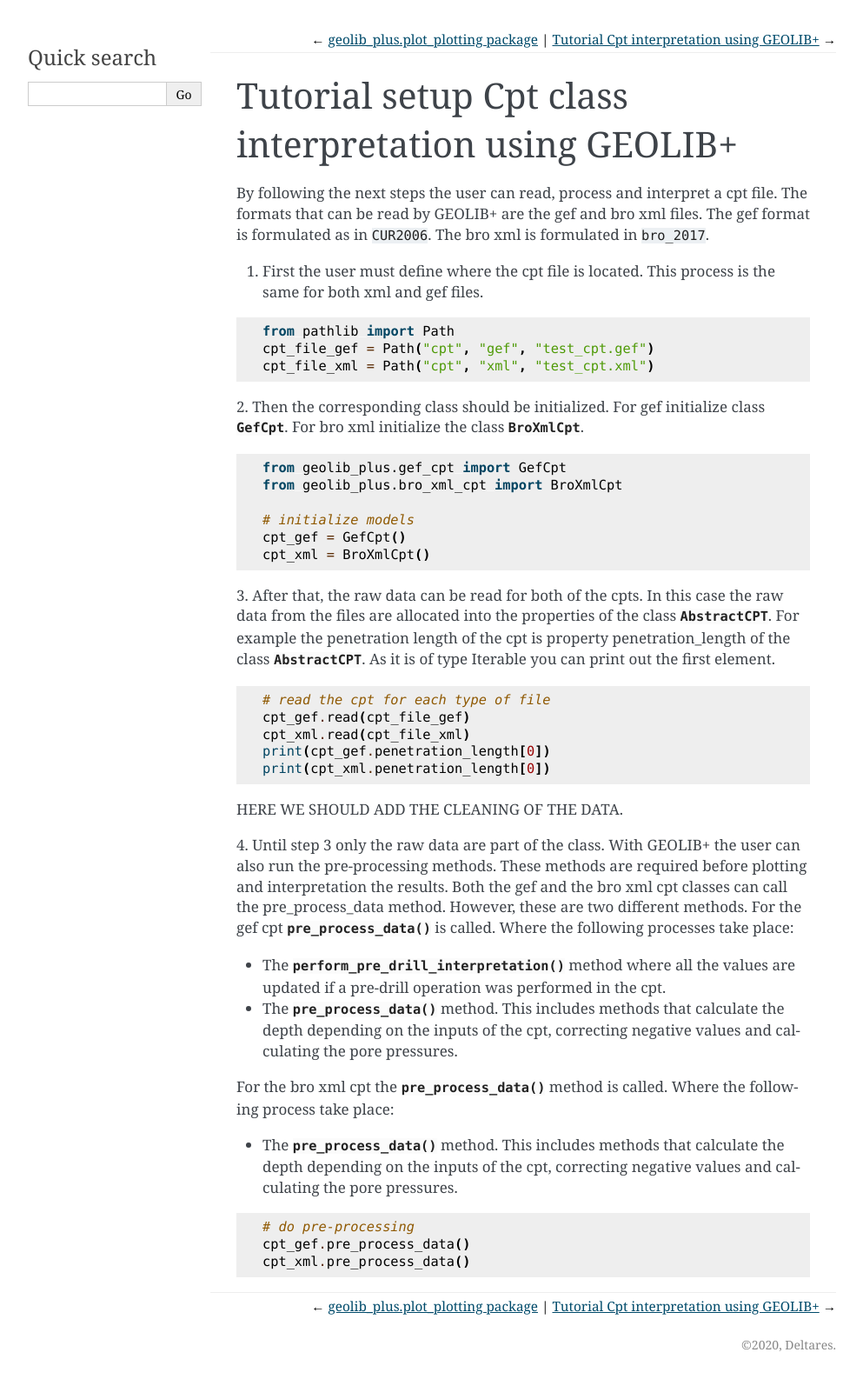
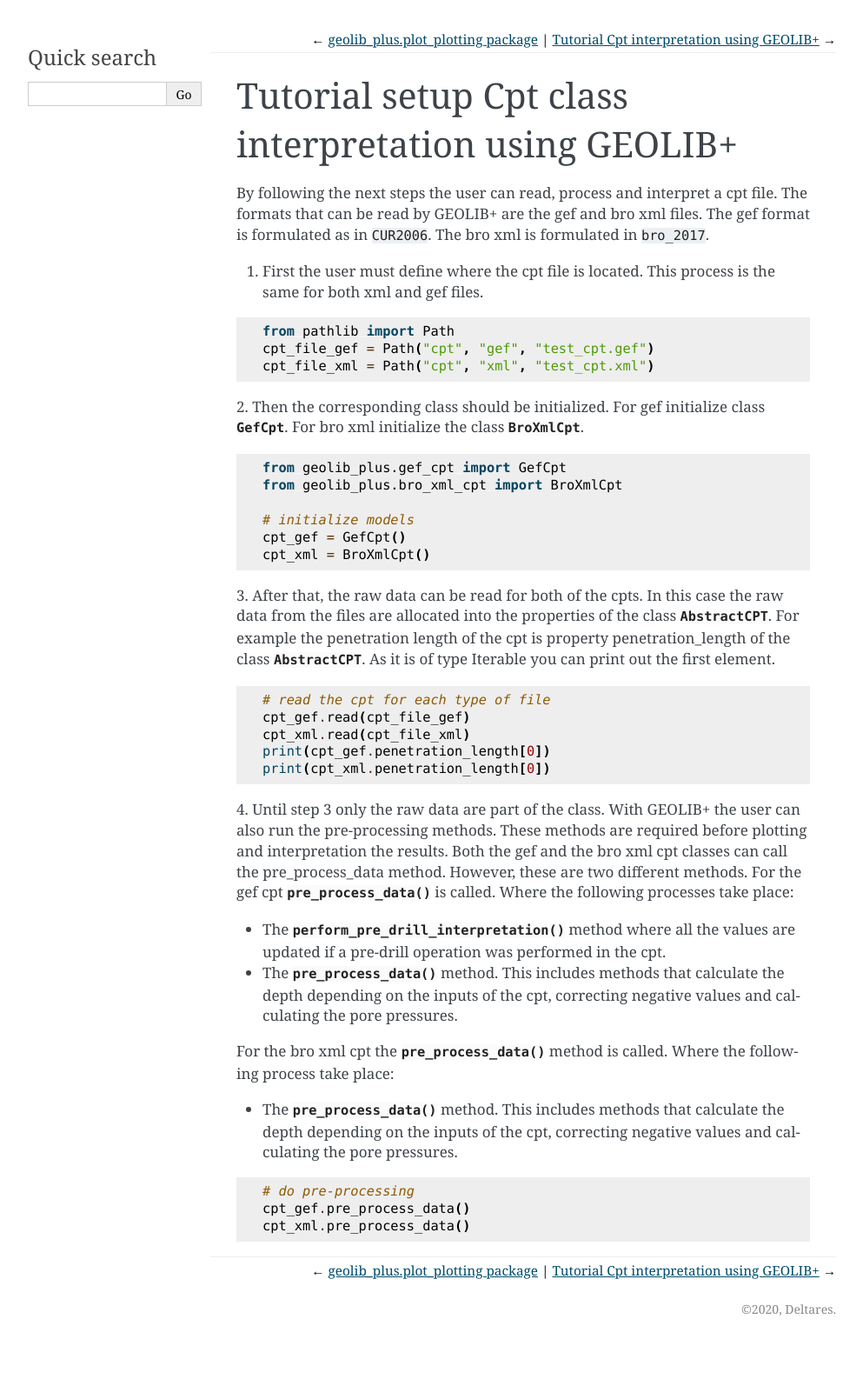
Before and after one commit to Deltares/GEOLib-Plus, a Sphinx documentation site: the page built from docs/community/tutorials/tutorial_setup_cpt.rst, in a window 1280 px wide. Shown: the whole page at 87% size, without its empty margins (148-1141 px from the left). Built offline with Sphinx 7.4.7, drawn with Linux system fonts in a browser that asks for light colours; formulas are drawn with MathJax 3; pages that are not in the unit, such as notebooks, are missing from menus; cross-references to code outside the pages are shown as plain code; after the commit the page ends 1545 px from its top, so only the background shows below that.

Commit message:
Comment line should be rremoved

```diff
--- a/docs/community/tutorials/tutorial_setup_cpt.rst
+++ b/docs/community/tutorials/tutorial_setup_cpt.rst
@@ -1,7 +1,7 @@
 .. tutorialcpt:
 
 Tutorial setup Cpt class interpretation using GEOLIB+
-=========================================
+=====================================================
 
 By following the next steps the user can read, process and interpret a cpt file. The formats that can be read by GEOLIB+ are the gef and bro xml files.
 The gef format is formulated as in :cite:`CUR2006`. The bro xml  is formulated in :cite:`bro_2017`.
@@ -39,7 +39,6 @@
     print(cpt_gef.penetration_length[0])
     print(cpt_xml.penetration_length[0])
 
-HERE WE SHOULD ADD THE CLEANING OF THE DATA.
 
 4. Until step 3 only the raw data are part of the class. With GEOLIB+ the user can also run the pre-processing methods. These methods are required before plotting and
 interpretation the results. Both the gef and the bro xml cpt classes can call the pre_process_data method. However, these are two different methods.
```
